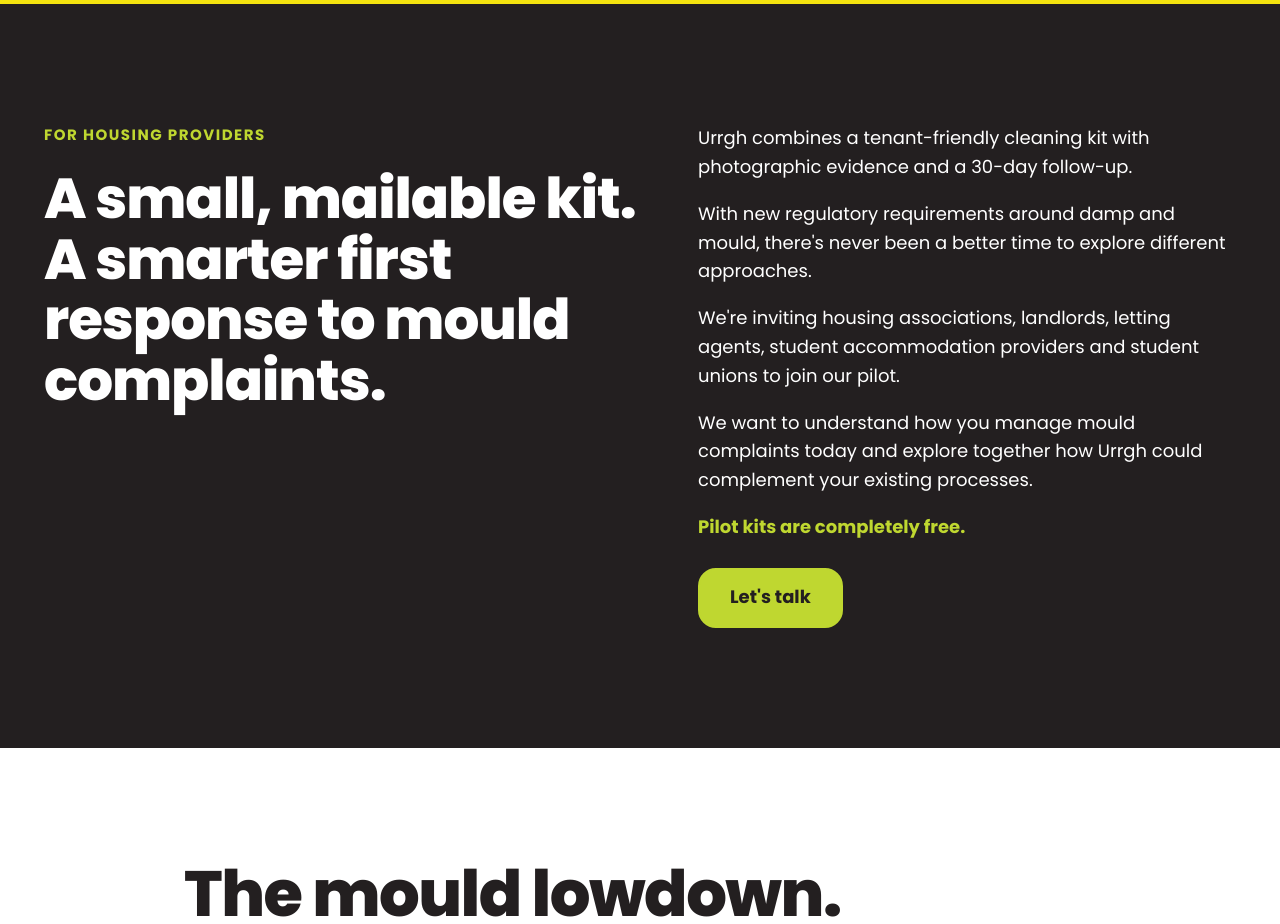
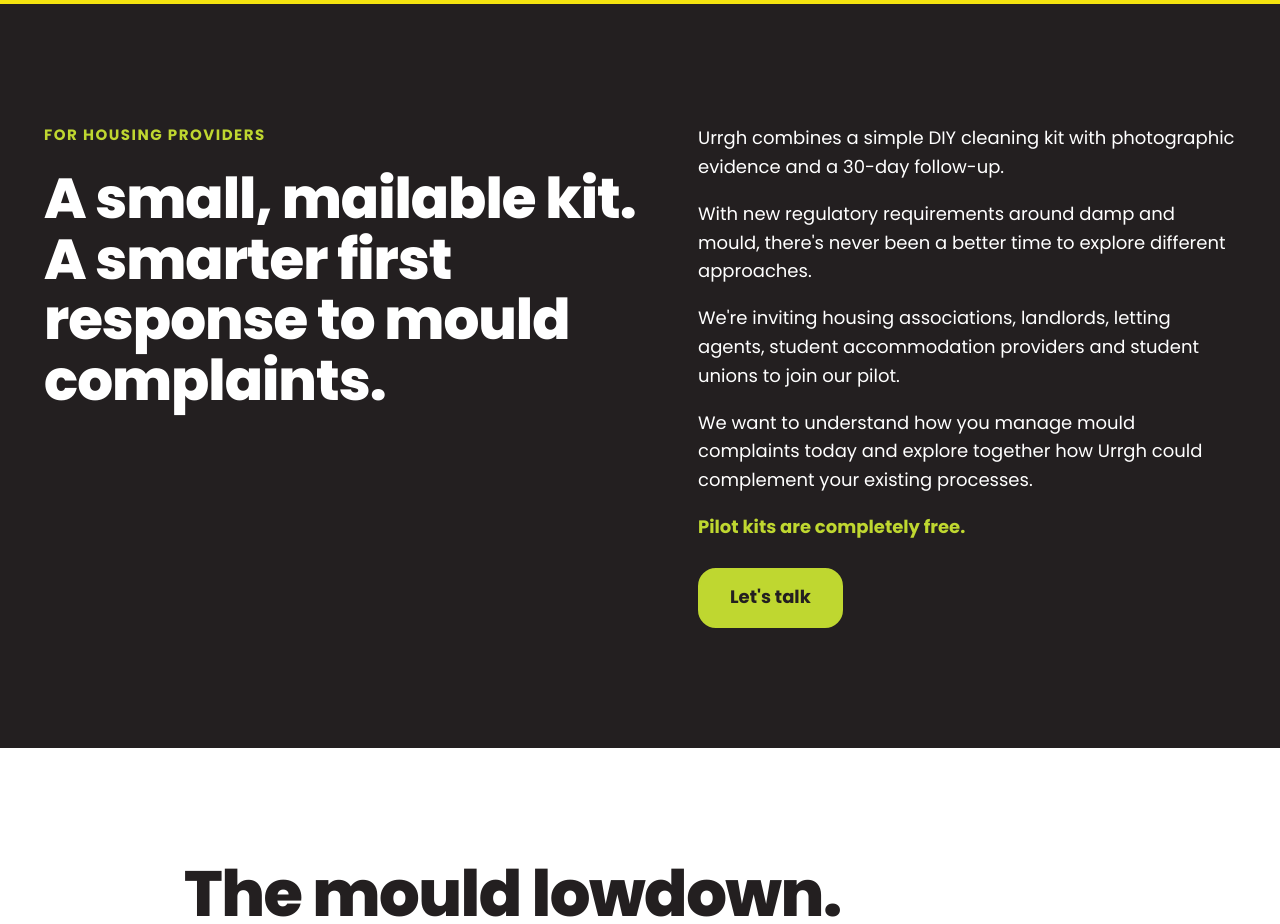
Before and after one commit to Urrgh/urrgh-site, a plain HTML site: page index.html in a window 1280 px wide. Shown: the part 4600-5524 px from the top of the page. Drawn offline with Linux system fonts and the light colour scheme.

Commit message:
Landlord section: simple DIY cleaning kit
Co-Authored-By: Claude Opus 5.5 <noreply@anthropic.com>
Claude-Session: https://claude.ai/code/session_01EtqFnEvH8fXZgbcdcMUuJ9

```diff
--- a/index.html
+++ b/index.html
@@ -567,7 +567,7 @@ section{position:relative}
 <h2 id="partners-h" class="h2-sm">A small, mailable kit. A smarter first response to mould complaints.</h2>
 </div>
 <div class="body">
-<p>Urrgh combines a tenant-friendly cleaning kit with photographic evidence and a 30-day follow-up.</p>
+<p>Urrgh combines a simple DIY cleaning kit with photographic evidence and a 30-day follow-up.</p>
 <p>With new regulatory requirements around damp and mould, there's never been a better time to explore different approaches.</p>
 <p>We're inviting housing associations, landlords, letting agents, student accommodation providers and student unions to join our pilot.</p>
 <p>We want to understand how you manage mould complaints today and explore together how Urrgh could complement your existing processes.</p>
```
